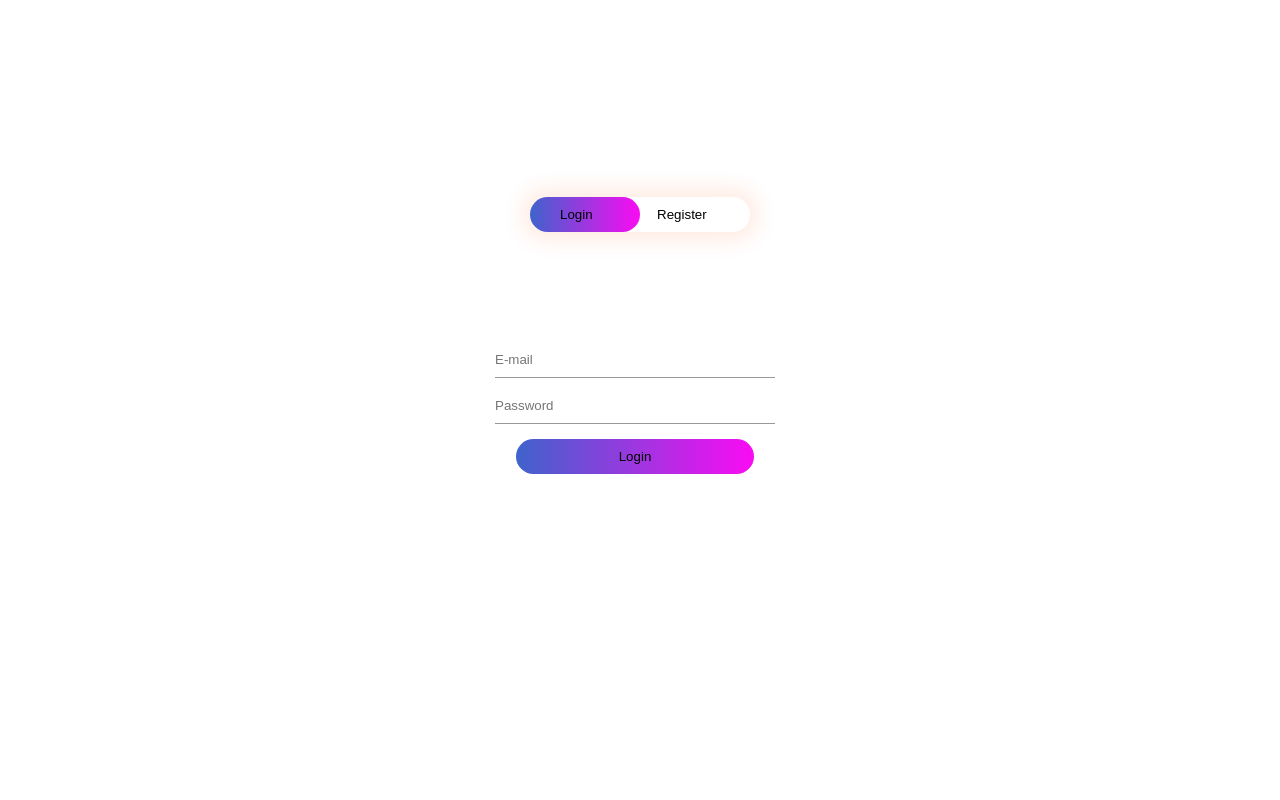
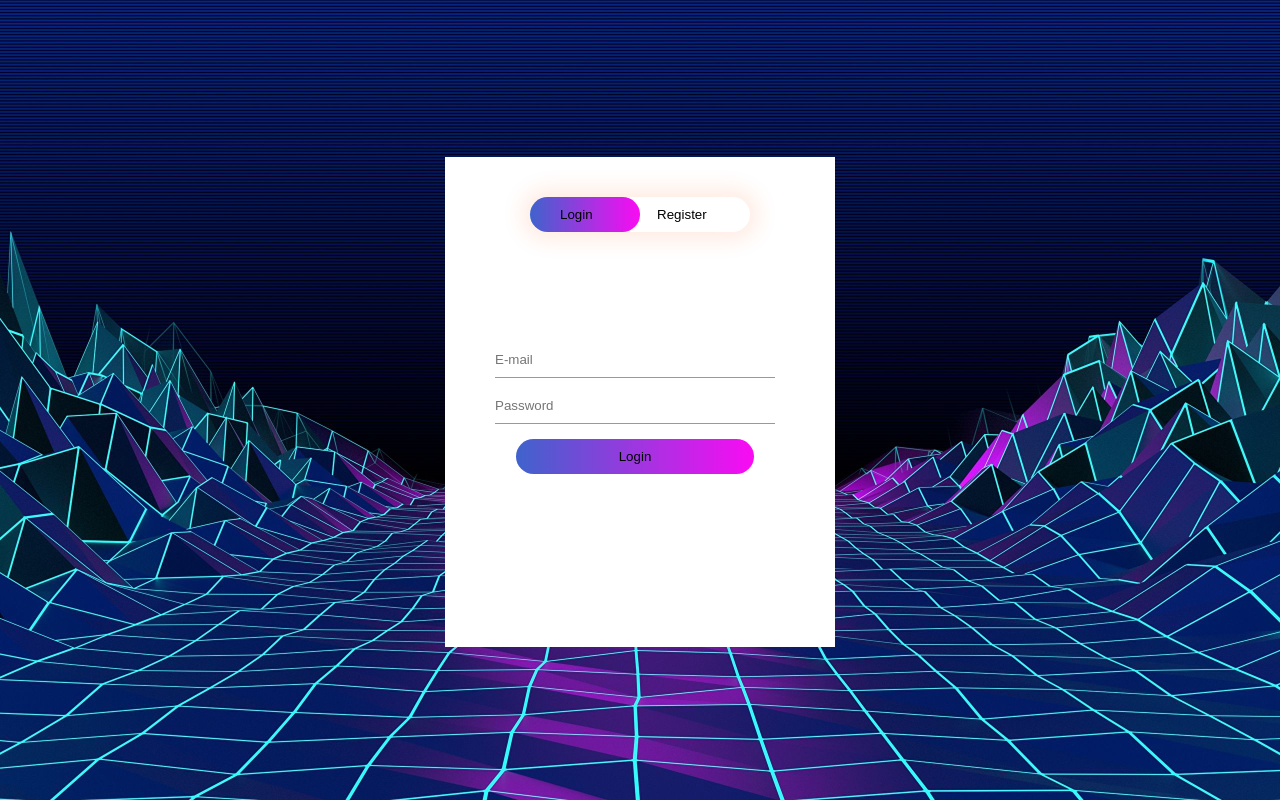
Before and after one commit to Sinzunza/photoit, a website: page views/login.html in a window 1280 px wide. Drawn offline with nearby package versions, Linux system fonts and the light colour scheme; the site is published under a folder, as on GitHub Pages, so addresses that start at the root find nothing.

Commit message:
update bkgrnd url

```diff
--- a/style.css
+++ b/style.css
@@ -7,7 +7,7 @@
 .login-page{
     height: 100%;
     width: 100%;
-    background-image: url(/photos/banner.jpg);
+    background-image: url(./photos/banner.jpg);
     background-position: center;
     background-size: cover;
     position: absolute;
```
